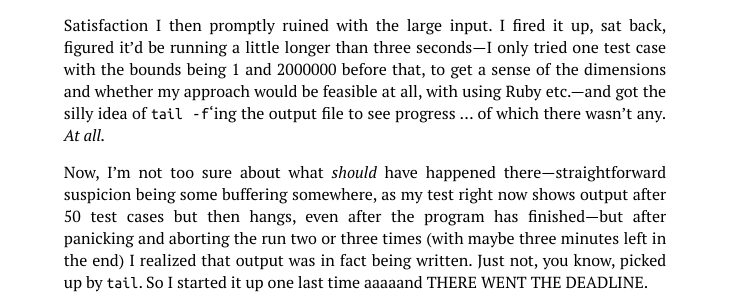
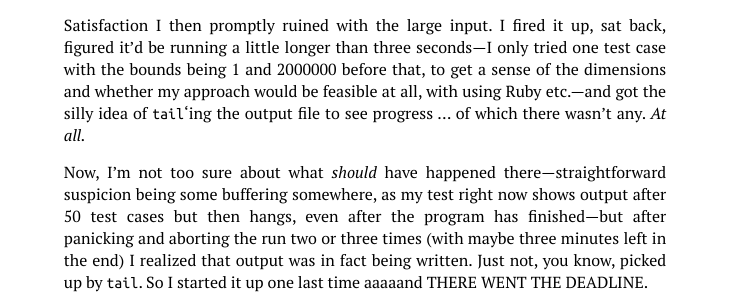
Before and after one commit to hermannloose/hermannloose.github.com, a Jekyll site: the page built from _posts/2012-04-15-codejam-qualification.md, in a window 1280 px wide. Shown: the part 797-1092 px from the top of the page, without its empty margins (275-1004 px from the left). Built offline with Jekyll 4.4.1, drawn with Linux system fonts in a browser that asks for light colours; comment, search, counter and statistics services are not loaded.

Commit message:
Fix some ugly typography.

```diff
--- a/_posts/2012-04-15-codejam-qualification.md
+++ b/_posts/2012-04-15-codejam-qualification.md
@@ -42,8 +42,8 @@
 back, figured it'd be running a little longer than three seconds—I only tried
 one test case with the bounds being 1 and 2000000 before that, to get a sense
 of the dimensions and whether my approach would be feasible at all, with using
-Ruby etc.—and got the silly idea of `tail ‑f`'ing the output file to see
-progress … of which there wasn't any. *At all.*
+Ruby etc.—and got the silly idea of `tail`'ing the output file to see progress
+… of which there wasn't any. *At all.*
 
 Now, I'm not too sure about what *should* have happened there—straightforward
 suspicion being some buffering somewhere, as my test right now shows output
```
